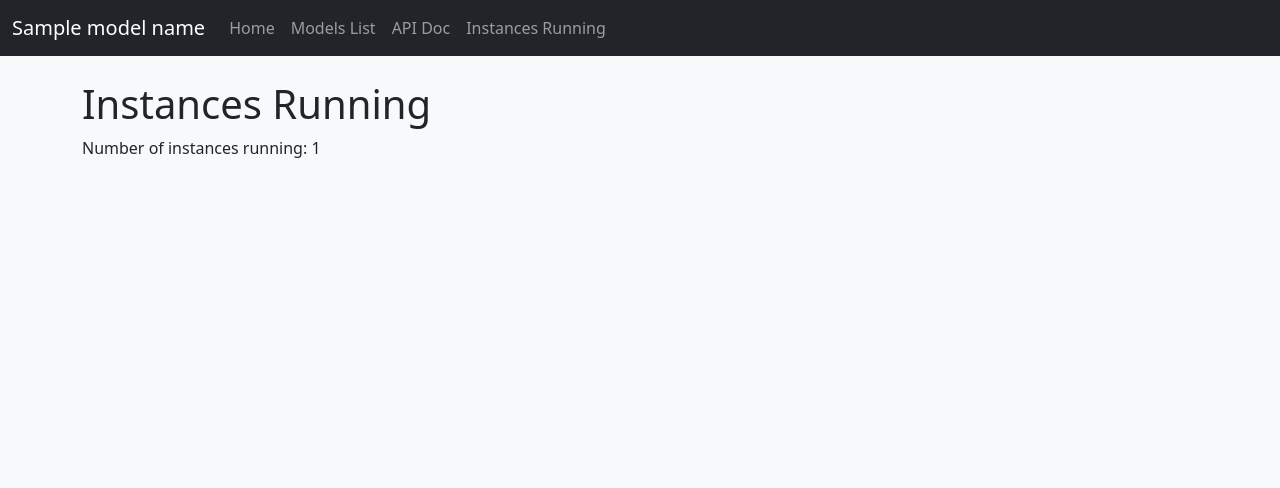
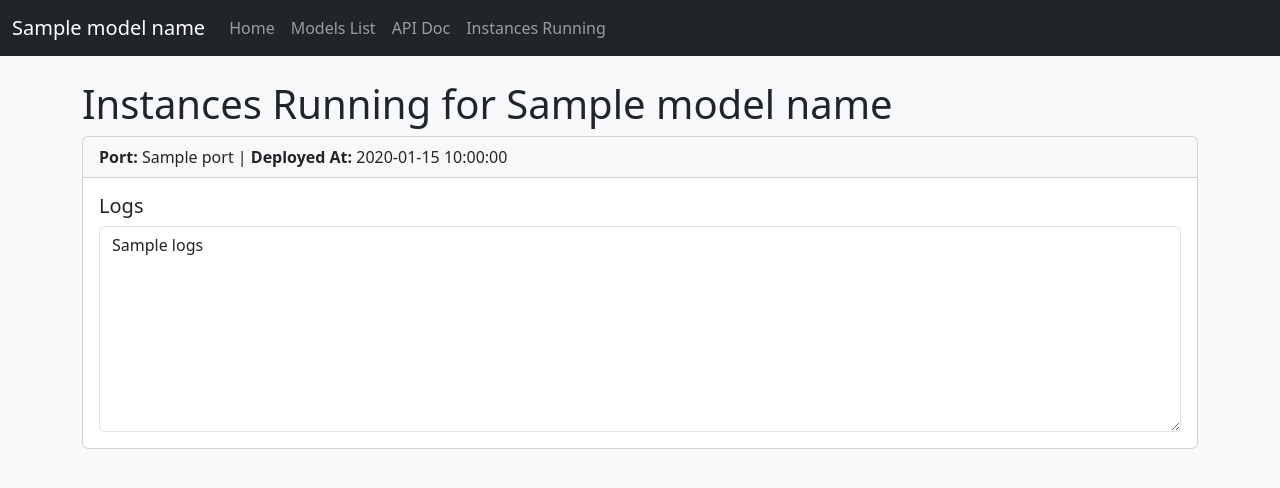
Before and after one commit to LLMOps-Platform/app-dev, a Flask app: template templates/instances.html in a window 1280 px wide. Shown: the top 488 px of the page. Run offline with Flask 3, Linux system fonts and the light colour scheme; the template is opened without the code that fills it: most values are stand-ins (such as "Sample title", 1, 10 or a date in 2020).

Commit message:
feat: instances

```diff
--- a/server.py
+++ b/server.py
@@ -156,13 +156,20 @@ gradio_servers = {}
 # Deployment Function                       #
 #############################################
 
+def log_message(log_file_path, message):
+    """Append a log message with a timestamp to the log file."""
+    timestamp = datetime.datetime.now().isoformat()
+    with open(log_file_path, "a") as lf:
+        lf.write(f"[{timestamp}] {message}\n")
+
 def deploy_model(model_name, zip_path, descriptor):
     """
-    Deploys the packaged model by extracting the zip package (which is built from the release folder)
-    into deployed_models/<port>, creating a virtual environment, installing dependencies, and returning a port number.
+    Deploys the packaged model by extracting the zip package (built from the release folder)
+    into deployed_models/<port>, creating a virtual environment, installing dependencies,
+    and logging every step. Returns a port number.
     """
+    import datetime
     print(f"Deploying model {model_name}...")
-
     deployed_dir = os.path.join("deployed_models")
     os.makedirs(deployed_dir, exist_ok=True)
 
@@ -174,17 +181,24 @@ def deploy_model(model_name, zip_path, descriptor):
     model_deploy_dir = os.path.join(deployed_dir, f"{port_no}")
     os.makedirs(model_deploy_dir, exist_ok=True)
 
+    # Create and initialize the instance log file
+    log_file_path = os.path.join(model_deploy_dir, "instance.log")
+    log_message(log_file_path, f"Starting deployment of model '{model_name}' on port {port_no}.")
+
     # Extract the zip package (which contains files from the release folder)
     with zipfile.ZipFile(zip_path, "r") as zip_ref:
         zip_ref.extractall(model_deploy_dir)
+    log_message(log_file_path, "Extracted deployment package.")
 
-    # Update the descriptor with deployment info and write it in the deployed directory
+    # Prepare deployment descriptor info
     deployed_descriptor_path = os.path.join(model_deploy_dir, "descriptor.json")
     descriptor_data = descriptor.copy()
+    if "model_name" not in descriptor_data:
+        descriptor_data["model_name"] = model_name
+
     descriptor_data["deployed_at"] = datetime.datetime.now().isoformat()
-    descriptor_data["port"] = port_no
 
-    # Set up environment for Gradio if applicable
+    # Set Gradio environment variables if applicable
     env = os.environ.copy()
     if descriptor.get("interface_type", "gradio") == "gradio":
         env["GRADIO_SERVER_PORT"] = str(port_no)
@@ -192,16 +206,24 @@ def deploy_model(model_name, zip_path, descriptor):
 
     with open(deployed_descriptor_path, "w") as dest_file:
         json.dump(descriptor_data, dest_file, indent=4)
+    log_message(log_file_path, "Deployment descriptor updated.")
 
     # Create a virtual environment and install dependencies
     venv_path = os.path.join(model_deploy_dir, "venv")
+    log_message(log_file_path, "Creating virtual environment.")
     subprocess.run(["python", "-m", "venv", venv_path], env=env, check=True)
+    log_message(log_file_path, "Virtual environment created.")
+
     pip_command = os.path.join(venv_path, "bin", "pip") if os.name != "nt" else os.path.join(venv_path, "Scripts", "pip")
     subprocess.run([pip_command, "install", "--upgrade", "pip"], check=True)
+    log_message(log_file_path, "Pip upgraded.")
+
     for dependency in descriptor_data["requirements"]:
         subprocess.run([pip_command, "install", dependency], check=True)
+        log_message(log_file_path, f"Installed dependency: {dependency}")
 
     app.logger.info(f"Model {model_name} deployed on port {port_no}")
+    log_message(log_file_path, f"Deployment completed successfully on port {port_no}.")
     return port_no
 
 
@@ -209,7 +231,8 @@ def deploy_model(model_name, zip_path, descriptor):
 # Packaging Function                       #
 #############################################
 
-# In server.py, update the package_model function
+# In server.py – update the package_model function to initialize instance_ports
+
 def package_model(model_name, model_def_file, weights_file, req_file):
     """
     Package the raw model files into a release zip and create a descriptor.
@@ -230,7 +253,6 @@ def package_model(model_name, model_def_file, weights_file, req_file):
     req_file.save(req_path)
 
     # Build descriptor using requirements read from file object
-    # Reset file pointer to start
     req_file.seek(0)
     requirements = req_file.read().decode('utf-8').splitlines()
     requirements_list = [re.sub(r"==.*", "", req.strip()) for req in requirements if req.strip()]
@@ -243,6 +265,7 @@ def package_model(model_name, model_def_file, weights_file, req_file):
         "requirements": requirements_list,
         "version": request.form.get("version", "1.0"),
         "interface_type": request.form.get("interface_type", "gradio"),
+        "instance_ports": []  # Initialize empty list for multiple ports
     }
 
     # Save descriptor in release folder
@@ -256,14 +279,12 @@ def package_model(model_name, model_def_file, weights_file, req_file):
     with zipfile.ZipFile(zip_path, 'w', zipfile.ZIP_DEFLATED) as zipf:
         for root, _, files in os.walk(release_folder):
             for file in files:
-                # Avoid including the generated zip file within itself
                 if file == zip_filename:
                     continue
                 file_path = os.path.join(root, file)
                 arcname = os.path.relpath(file_path, release_folder)
                 zipf.write(file_path, arcname=arcname)
     return descriptor, zip_path
-
 #############################################
 # Flask Routes                              #
 #############################################
@@ -274,6 +295,8 @@ def index():
     return render_template("index.html")
 
 # Endpoint to handle model uploads
+# In server.py – update the /upload route to append the deployed port
+
 @app.route("/upload", methods=["POST"])
 def upload_model():
     required_files = ["model_definition", "model_weights", "requirements"]
@@ -296,14 +319,20 @@ def upload_model():
     if port_no is None:
         return "Model deployment failed", 500
 
-    descriptor["port"] = port_no
+    # Update the release descriptor to track multiple instance ports
     release_folder = os.path.join(UPLOAD_FOLDER, secure_filename(model_name), "release")
     descriptor_path = os.path.join(release_folder, "descriptor.json")
+    # Load the existing descriptor, update instance_ports and save
+    with open(descriptor_path, 'r') as f:
+        descriptor_data = json.load(f)
+    if "instance_ports" not in descriptor_data:
+        descriptor_data["instance_ports"] = []
+    descriptor_data["instance_ports"].append(port_no)
+
     with open(descriptor_path, 'w') as f:
-        json.dump(descriptor, f, indent=4)
+        json.dump(descriptor_data, f, indent=4)
 
     return redirect(url_for("list_models"))
-
 
 # Endpoint to list available models
 @app.route("/models", methods=["GET"])
@@ -333,6 +362,7 @@ def model_specific(model_name):
 
     # If model deployment is not registered, deploy using our deploy_model function only.
     if model_name not in gradio_servers:
+        gradio_servers[model_name] = []
         # Locate the release zip package
         release_folder = os.path.join(UPLOAD_FOLDER, model_name, "release")
         import glob
@@ -344,7 +374,7 @@ def model_specific(model_name):
         if new_port is None:
             return "Failed to deploy model", 500
         # Do not launch a server via subprocess; simply record the deployed port.
-        gradio_servers[model_name] = {"port": new_port}
+        gradio_servers[model_name].append(new_port)
         return render_template("model_interface.html", model_name=model_name, port=new_port)
     else:
         port = gradio_servers[model_name]["port"]
@@ -356,7 +386,7 @@ def proxy_model_api(model_name, subpath):
     if model_name not in gradio_servers:
         return f"Model {model_name} is not running", 404
 
-    port = gradio_servers[model_name]["port"]
+    port = gradio_servers[model_name][0]
     target_url = f"http://localhost:{port}/{subpath}"
     params = dict(request.args)
     if "session_hash" not in params:
@@ -415,11 +445,45 @@ def api_doc_model(model_name):
         num_endpoints=num_endpoints,
         code_snippets=code_snippets
     )
+
+
 # Endpoint to display running instances for a model
+# In server.py – update the instances endpoint
+
 @app.route("/model/<model_name>/instances")
 def instances_model(model_name):
-    count = 1 if model_name in gradio_servers else 0
-    return render_template("instances.html", model_name=model_name, count=count)
+    # Get the packaged descriptor from the models folder
+    model_dir = os.path.join(UPLOAD_FOLDER, model_name)
+    descriptor_path = os.path.join(model_dir, "descriptor.json")
+    with open(descriptor_path, "r") as f:
+        descriptor_data = json.load(f)
+    ports = descriptor_data.get("instance_ports", [])
+
+    instances = []
+    deployed_dir = "deployed_models"
+    # For each port listed in instance_ports, get deployment details and logs
+    for port in ports:
+        instance_dir = os.path.join(deployed_dir, str(port))
+        deployed_at = "Unknown"
+        logs = ""
+        # Read the deployed descriptor
+        instance_descriptor_path = os.path.join(instance_dir, "descriptor.json")
+        if os.path.exists(instance_descriptor_path):
+            with open(instance_descriptor_path, "r") as f:
+                instance_descriptor = json.load(f)
+            deployed_at = instance_descriptor.get("deployed_at", "Unknown")
+        # Read the instance log file if available
+        log_file = os.path.join(instance_dir, "instance.log")
+        if os.path.exists(log_file):
+            with open(log_file, "r") as lf:
+                logs = lf.read()
+        instances.append({
+            "port": port,
+            "deployed_at": deployed_at,
+            "logs": logs
+        })
+
+    return render_template("instances.html", model_name=model_name, instances=instances)
 
 if __name__ == "__main__":
     app.run(debug=True, port=5000, use_reloader=False)
--- a/templates/instances.html
+++ b/templates/instances.html
@@ -1,3 +1,4 @@
+<!-- In templates/instances.html -->
 {% extends "base.html" %}
 
 {% block title %}Instances Running{% endblock %}
@@ -16,6 +17,21 @@
 {% endblock %}
 
 {% block content %}
-  <h1>Instances Running</h1>
-  <p>Number of instances running: {{ count }}</p>
+  <h1>Instances Running for {{ model_name }}</h1>
+  {% if instances %}
+    {% for instance in instances %}
+      <div class="card mb-3">
+        <div class="card-header">
+          <strong>Port:</strong> {{ instance.port }} |
+          <strong>Deployed At:</strong> {{ instance.deployed_at }}
+        </div>
+        <div class="card-body">
+          <h5 class="card-title">Logs</h5>
+          <textarea class="form-control" rows="8" readonly>{{ instance.logs }}</textarea>
+        </div>
+      </div>
+    {% endfor %}
+  {% else %}
+    <p>No running instances found for {{ model_name }}.</p>
+  {% endif %}
 {% endblock %}
```
